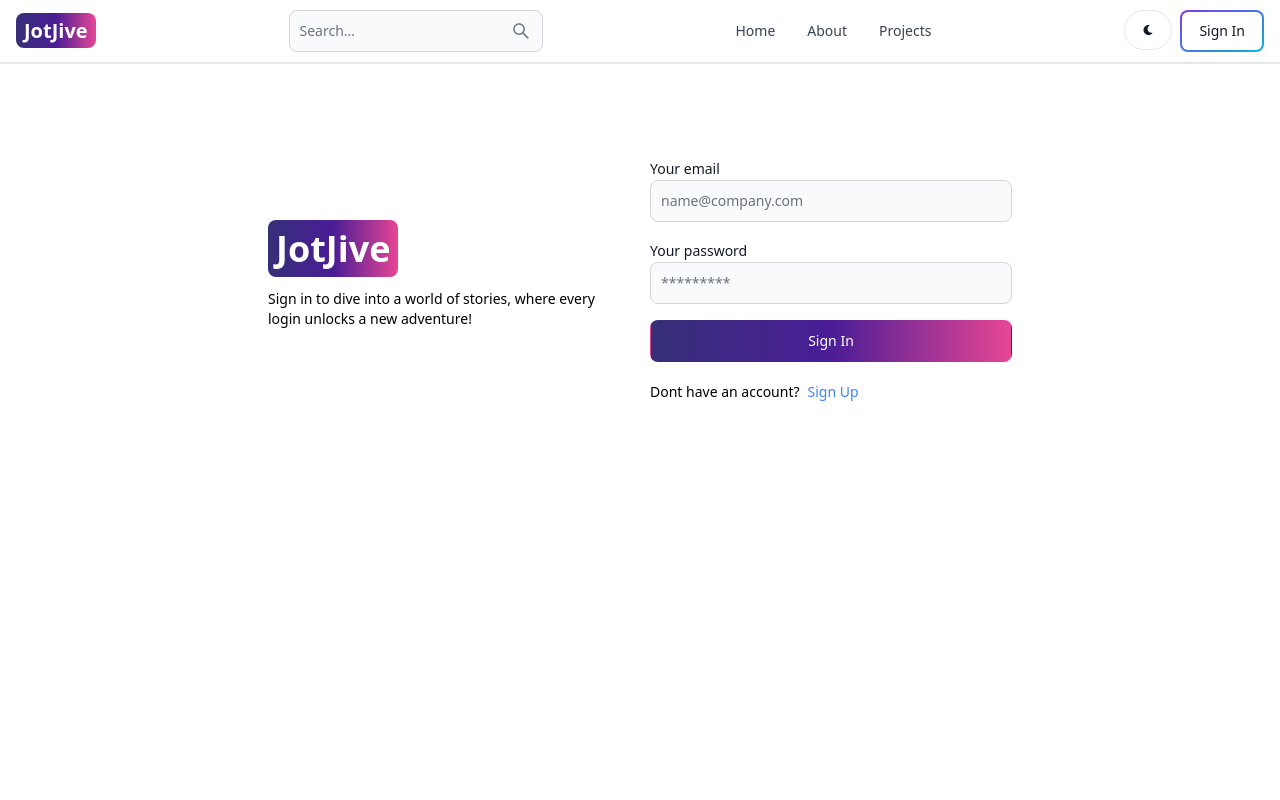
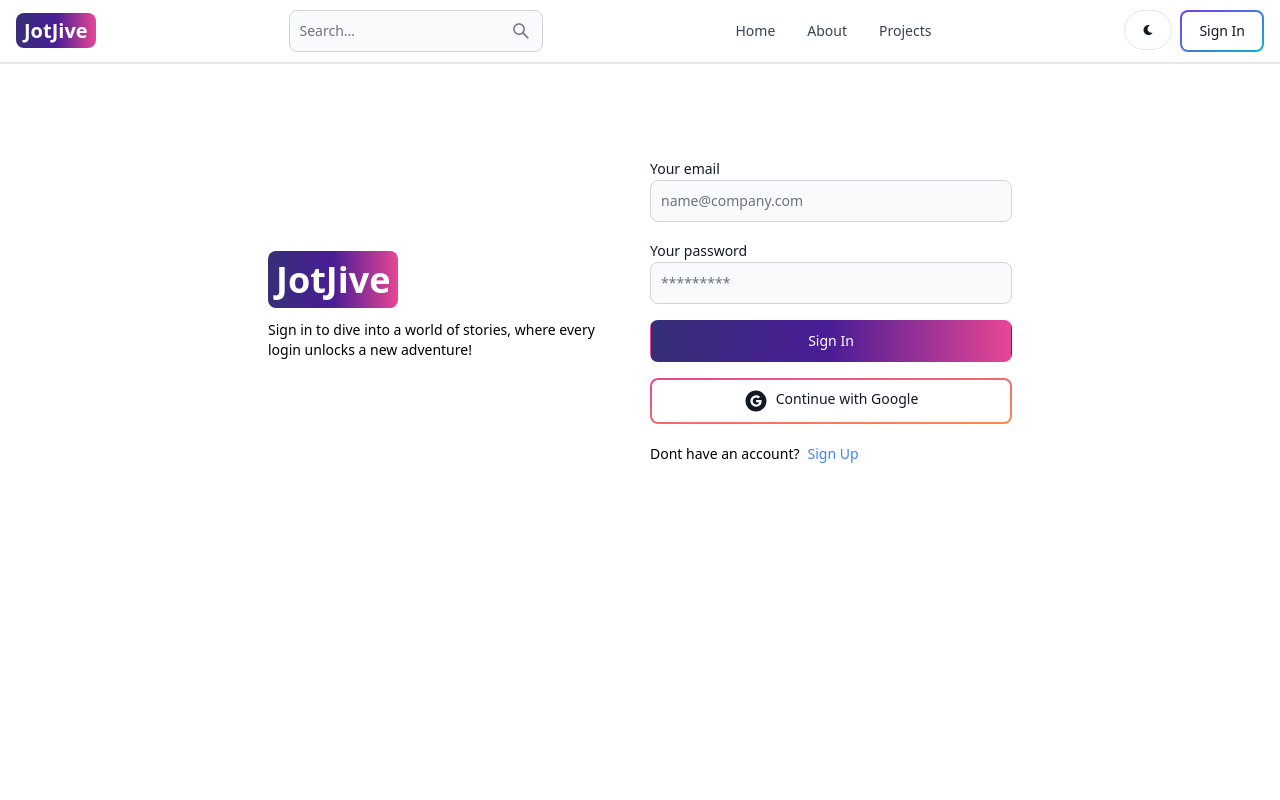
Before and after one commit to CodeCharmC/JotJive, a React (Vite) app in the folder client/: page /sign-in in a window 1280 px wide. Shown: the top 800 px of the page. Built offline with nearby package versions, Linux system fonts and the light colour scheme.

Commit message:
add Continue with Google button

```diff
--- /dev/null
+++ b/client/src/components/OAuth.jsx
@@ -0,0 +1,17 @@
+import { Button } from "flowbite-react";
+import { AiFillGoogleCircle } from "react-icons/ai";
+
+
+
+export default function OAuth() {
+   return (
+      <Button
+         type="button"
+         gradientDuoTone="pinkToOrange"
+         outline
+      >
+         <AiFillGoogleCircle className="w-6 h-6 mr-2" />
+         Continue with Google
+      </Button>
+   );
+}
--- a/client/src/pages/SignIn.jsx
+++ b/client/src/pages/SignIn.jsx
@@ -3,6 +3,7 @@
 import { useState } from "react";
 import { signInStart, signInSuccess, signInFailure } from "../redux/user/userSlice";
 import { useDispatch, useSelector } from "react-redux";
+import OAuth from "../components/OAuth";
 
 export default function SignIn() {
    const [formData, setFormData] = useState({});
@@ -103,6 +104,7 @@
                            </span>
                      )}
                   </Button>
+                  <OAuth />
                </form>
                <div className="flex gap-2 text-sm mt-5">
                   <span>Dont have an account?</span>
--- a/client/src/pages/SignUp.jsx
+++ b/client/src/pages/SignUp.jsx
@@ -1,6 +1,7 @@
 import { Link, useNavigate } from "react-router-dom";
 import { Alert, Button, Label, Spinner, TextInput } from "flowbite-react";
 import { useState } from "react";
+import OAuth from "../components/OAuth";
 
 export default function SignUp() {
    const [formData, setFormData] = useState({});
@@ -112,6 +113,7 @@
                            </span>
                      )}
                   </Button>
+                  <OAuth />
                </form>
                <div className="flex gap-2 text-sm mt-5">
                   <span>Have an account?</span>
```
